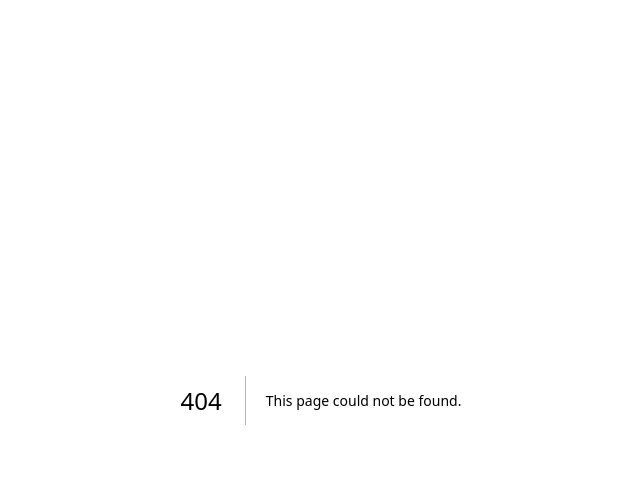
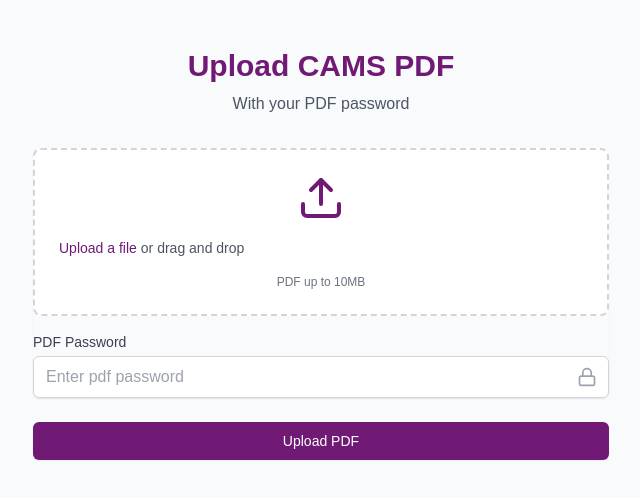
Before and after one commit to lnselnabarun/Starc_Capita_PMS, a Next.js app: page /UploadPdf in a window 1280 px wide. Before the commit this address had no page. Shown: the top 498 px of the page, without its empty margins (319-959 px from the left). Built offline with nearby package versions, Linux system fonts and the light colour scheme.

Commit message:
PDFUploadPage

```diff
--- a/app/CombinedDetailsMutualFund/[slug]/page.jsx
+++ b/app/CombinedDetailsMutualFund/[slug]/page.jsx
@@ -255,6 +255,13 @@
     );
   }
 
+  function formatMoney(amount) {
+    return new Intl.NumberFormat('en-IN', {
+        minimumFractionDigits: 2,
+        maximumFractionDigits: 2
+    }).format(amount) + "/-";
+}
+
   return (
     <div className="min-h-screen  bg-white py-12 px-4 sm:px-6 lg:px-8">
       <div className="px-4 sm:px-8 md:px-16 lg:px-28">
@@ -453,7 +460,7 @@
                           <tr
                             key={index}
                             ref={
-                              index === transactions.length - 1
+                              index === transactions?.length - 1
                                 ? lastTransactionRef
                                 : null
                             }
@@ -461,20 +468,20 @@
                           >
                             <td className="px-6 py-4 whitespace-nowrap text-sm text-gray-900">
                               {moment
-                                .utc(transaction.transaction_date)
+                                .utc(transaction?.transaction_date)
                                 .format("MMM Do, YYYY")}
                             </td>
                             <td className="px-6 py-4 whitespace-nowrap text-sm text-gray-900">
-                              {transaction.transaction_type}
+                              {transaction?.transaction_type}
                             </td>
                             <td className="px-6 py-4 whitespace-nowrap text-sm text-gray-900">
-                              {transaction.units}
+                              {transaction?.units}
                             </td>
                             {/* <td className="px-6 py-4 whitespace-nowrap text-sm text-gray-900">
                             {transaction.nav}
                           </td> */}
                             <td className="px-6 py-4 whitespace-nowrap text-sm text-gray-900">
-                              {transaction.amount}
+                              {formatMoney(transaction?.amount)}
                             </td>
                             <td className="px-6 py-4 whitespace-nowrap">
                               <span
--- a/app/Dashboard/page.jsx
+++ b/app/Dashboard/page.jsx
@@ -15,9 +15,10 @@
 import DebtMutualFund from "../Dashboard_Components/DebtMutualFund";
 import AMCGrid from "../Dashboard_Components/AMCGrid";
 import { Plus } from "lucide-react";
-
+import { useRouter } from "next/navigation";
 
 export default function Dashboard() {
+  const route = useRouter();
   const menuItems = [
     "Home",
     "Mutual Funds",
@@ -51,24 +52,21 @@
 
   const UploadButton = () => {
     const handleFileUpload = (event) => {
-      const file = event.target.files[0];
-      if (file && file.type === "application/pdf") {
-        // Handle PDF file upload logic here
-        console.log("Uploading PDF:", file.name);
-      } else {
-        alert("Please upload a PDF file");
-      }
+      route.push("/UploadPdf");
     };
 
     return (
-      <div className="fixed bottom-4 right-4 sm:bottom-6 sm:right-6 md:bottom-8 md:right-12 lg:bottom-12 lg:right-24 z-50 flex flex-col items-center">
-      <input
+      <div
+        onClick={() => handleFileUpload()}
+        className="fixed bottom-4 right-4 sm:bottom-6 sm:right-6 md:bottom-8 md:right-12 lg:bottom-12 lg:right-24 z-50 flex flex-col items-center"
+      >
+        {/* <input
         type="file"
         id="cams-upload"
         accept=".pdf"
         onChange={handleFileUpload}
         className="hidden"
-      />
+      /> */}
         <label
           htmlFor="cams-upload"
           className="flex items-center justify-center w-10 h-10 sm:w-12 sm:h-12 md:w-14 md:h-14 bg-[#5E2751] hover:bg-[#4a1f40] text-white rounded-full shadow-lg cursor-pointer transition-all duration-200 hover:shadow-xl"
--- a/app/Dashboard_Components/CombinedMutualFund.jsx
+++ b/app/Dashboard_Components/CombinedMutualFund.jsx
@@ -94,14 +94,14 @@
       </div>
     );
   }
-  const formatCompact = (number) => {
-    const formatter = new Intl.NumberFormat("en-IN", {
-      notation: "compact",
-      compactDisplay: "short",
-      maximumFractionDigits: 2,
-    });
-    return formatter.format(number);
-  };
+  function formatMoney(amount) {
+    return (
+      new Intl.NumberFormat("en-IN", {
+        minimumFractionDigits: 2,
+        maximumFractionDigits: 2,
+      }).format(amount) + "/-"
+    );
+  }
 
   return (
     <div className="min-h-screen bg-gray-50">
@@ -187,7 +187,8 @@
                       </td>
                       <td className="px-6 py-4 whitespace-nowrap">
                         <div className="text-sm text-gray-900">
-                          ₹{item?.close_calculated?.toFixed(2)}
+                          {/* ₹{item?.close_calculated?.toFixed(2)} */}
+                          {formatMoney(item?.close_calculated?.toFixed(2))}
                         </div>
                       </td>
                       <td className="px-6 py-4 whitespace-nowrap">
@@ -200,7 +201,7 @@
                           {/* {`₹ ${formatCompact(
                             item?.["FNA-AsOfOriginalReported"]
                           )}`} */}
-                          {item?.currentValue?.toFixed(2)}
+                          {formatMoney(item?.currentValue?.toFixed(2))}
                         </div>
                       </td>
                       <td className="px-6 py-4 whitespace-nowrap">
@@ -225,7 +226,7 @@
             </div>
 
             {/* Pagination */}
-            <div className="bg-white px-4 py-3 flex items-center justify-center border-t border-gray-200 sm:px-6">
+            {/* <div className="bg-white px-4 py-3 flex items-center justify-center border-t border-gray-200 sm:px-6">
               <nav
                 className="flex items-center space-x-2"
                 aria-label="Pagination"
@@ -252,7 +253,7 @@
                   Next
                 </button>
               </nav>
-            </div>
+            </div> */}
           </div>
         ) : null}
       </div>
--- a/app/Dashboard_Components/DebtMutualFund.jsx
+++ b/app/Dashboard_Components/DebtMutualFund.jsx
@@ -225,7 +225,7 @@
             </div>
 
             {/* Pagination */}
-            <div className="bg-white px-4 py-3 flex items-center justify-center border-t border-gray-200 sm:px-6">
+            {/* <div className="bg-white px-4 py-3 flex items-center justify-center border-t border-gray-200 sm:px-6">
               <nav
                 className="flex items-center space-x-2"
                 aria-label="Pagination"
@@ -252,7 +252,7 @@
                   Next
                 </button>
               </nav>
-            </div>
+            </div> */}
           </div>
         ) : null}
       </div>
--- a/app/Dashboard_Components/EquityMutualFund.jsx
+++ b/app/Dashboard_Components/EquityMutualFund.jsx
@@ -225,7 +225,7 @@
             </div>
 
             {/* Pagination */}
-            <div className="bg-white px-4 py-3 flex items-center justify-center border-t border-gray-200 sm:px-6">
+            {/* <div className="bg-white px-4 py-3 flex items-center justify-center border-t border-gray-200 sm:px-6">
               <nav
                 className="flex items-center space-x-2"
                 aria-label="Pagination"
@@ -252,7 +252,7 @@
                   Next
                 </button>
               </nav>
-            </div>
+            </div> */}
           </div>
         ) : null}
       </div>
--- a/app/Dashboard_Components/HybridMutualFund.jsx
+++ b/app/Dashboard_Components/HybridMutualFund.jsx
@@ -225,7 +225,7 @@
             </div>
 
             {/* Pagination */}
-            <div className="bg-white px-4 py-3 flex items-center justify-center border-t border-gray-200 sm:px-6">
+            {/* <div className="bg-white px-4 py-3 flex items-center justify-center border-t border-gray-200 sm:px-6">
               <nav
                 className="flex items-center space-x-2"
                 aria-label="Pagination"
@@ -252,7 +252,7 @@
                   Next
                 </button>
               </nav>
-            </div>
+            </div> */}
           </div>
         ) : null}
       </div>
--- /dev/null
+++ b/app/UploadPdf/page.jsx
@@ -0,0 +1,163 @@
+"use client";
+import { useState } from 'react';
+import { Lock, Upload, FileText, X } from 'lucide-react';
+
+const PDFUploadPage = () => {
+  const [file, setFile] = useState(null);
+  const [password, setPassword] = useState('');
+  const [isDragging, setIsDragging] = useState(false);
+  const [error, setError] = useState('');
+
+  const handleDragOver = (e) => {
+    e.preventDefault();
+    setIsDragging(true);
+  };
+
+  const handleDragLeave = (e) => {
+    e.preventDefault();
+    setIsDragging(false);
+  };
+
+  const handleDrop = (e) => {
+    e.preventDefault();
+    setIsDragging(false);
+    const droppedFile = e?.dataTransfer?.files[0];
+    validateAndSetFile(droppedFile);
+  };
+
+  const handleFileChange = (e) => {
+    const selectedFile = e?.target?.files[0];
+    validateAndSetFile(selectedFile);
+  };
+
+  const validateAndSetFile = (selectedFile) => {
+    setError('');
+    if (!selectedFile) return;
+
+    if (selectedFile?.type !== 'application/pdf') {
+      setError('Please upload a PDF file only');
+      return;
+    }
+
+    if (selectedFile?.size > 10 * 1024 * 1024) {
+      setError('File size should be less than 10MB');
+      return;
+    }
+
+    setFile(selectedFile);
+  };
+
+  const handleSubmit = (e) => {
+    e.preventDefault();
+    if (!file) {
+      setError('Please select a PDF file');
+      return;
+    }
+    if (!password) {
+      setError('Please enter a password');
+      return;
+    }
+    // Handle the upload logic here
+    console.log('File:', file, 'Password:', password);
+  };
+
+  const removeFile = () => {
+    setFile(null);
+    setError('');
+  };
+
+  return (
+    <div className="min-h-screen bg-gray-50 py-12 px-4 sm:px-6 lg:px-8">
+      <div className="max-w-xl mx-auto">
+        <div className="text-center">
+          <h2 className="text-3xl font-bold text-fuchsia-900">Upload CAMS PDF</h2>
+          <p className="mt-2 text-gray-600">With your PDF password</p>
+        </div>
+
+        <form onSubmit={handleSubmit} className="mt-8 space-y-6">
+          <div className="rounded-lg shadow-sm">
+            <div
+              onDragOver={handleDragOver}
+              onDragLeave={handleDragLeave}
+              onDrop={handleDrop}
+              className={`relative border-2 border-dashed rounded-lg p-6 text-center transition-colors
+                ${isDragging ? 'border-fuchsia-500 bg-fuchsia-50' : 'border-gray-300 hover:border-fuchsia-500'}
+                ${file ? 'bg-gray-50' : 'bg-white'}`}
+            >
+              {!file ? (
+                <div className="space-y-4">
+                  <div className="flex justify-center">
+                    <Upload className="h-12 w-12 text-fuchsia-900" />
+                  </div>
+                  <div className="flex text-sm text-gray-600">
+                    <label htmlFor="file-upload" className="relative cursor-pointer rounded-md font-medium text-fuchsia-900 hover:text-fuchsia-700">
+                      <span>Upload a file</span>
+                      <input
+                        id="file-upload"
+                        name="file-upload"
+                        type="file"
+                        className="sr-only"
+                        accept=".pdf"
+                        onChange={handleFileChange}
+                      />
+                    </label>
+                    <p className="pl-1">or drag and drop</p>
+                  </div>
+                  <p className="text-xs text-gray-500">PDF up to 10MB</p>
+                </div>
+              ) : (
+                <div className="flex items-center justify-between bg-white p-4 rounded-lg border border-gray-200">
+                  <div className="flex items-center space-x-3 min-w-0 flex-1">
+                    <FileText className="h-6 w-6 flex-shrink-0 text-fuchsia-900" />
+                    <span className="text-sm font-medium text-gray-700 truncate block">
+                      {file.name}
+                    </span>
+                  </div>
+                  <button
+                    type="button"
+                    onClick={removeFile}
+                    className="ml-2 flex-shrink-0 text-gray-400 hover:text-gray-500"
+                  >
+                    <X className="h-5 w-5" />
+                  </button>
+                </div>
+              )}
+            </div>
+
+            <div className="mt-4">
+              <label htmlFor="password" className="block text-sm font-medium text-gray-700">
+                PDF Password
+              </label>
+              <div className="mt-1 relative">
+                <input
+                  type="password"
+                  id="password"
+                  value={password}
+                  onChange={(e) => setPassword(e.target.value)}
+                  className="appearance-none block w-full px-3 py-2 border border-gray-300 rounded-md shadow-sm placeholder-gray-400 focus:outline-none focus:ring-fuchsia-500 focus:border-fuchsia-500"
+                  placeholder="Enter pdf password"
+                />
+                <div className="absolute inset-y-0 right-0 pr-3 flex items-center">
+                  <Lock className="h-5 w-5 text-gray-400" />
+                </div>
+              </div>
+            </div>
+          </div>
+
+          {error && (
+            <div className="text-red-500 text-sm mt-2">{error}</div>
+          )}
+
+          <button
+            type="submit"
+            className="w-full flex justify-center py-2 px-4 border border-transparent rounded-md shadow-sm text-sm font-medium text-white bg-fuchsia-900 hover:bg-fuchsia-800 focus:outline-none focus:ring-2 focus:ring-offset-2 focus:ring-fuchsia-500 transition-colors"
+          >
+            Upload PDF
+          </button>
+        </form>
+      </div>
+    </div>
+  );
+};
+
+export default PDFUploadPage;
--- a/app/components/common/FilterModal.jsx
+++ b/app/components/common/FilterModal.jsx
@@ -1,5 +1,5 @@
 import React, { useState } from 'react';
-import { X, Minus, Plus } from 'lucide-react';
+import { Minus, Plus } from 'lucide-react';
 import Image from 'next/image';
 
 const FilterModal = ({ isOpen, onClose }) => {
@@ -68,7 +68,7 @@
           <div className="flex justify-between items-center mb-2">
             <h3 className="text-lg font-medium">Cost</h3>
             <button onClick={() => toggleSection('cost')}>
-              {expandedSections.cost ? <Minus size={20} /> : <Plus size={20} />}
+              {expandedSections?.cost ? <Minus size={20} /> : <Plus size={20} />}
             </button>
           </div>
           {expandedSections.cost && (
@@ -94,10 +94,10 @@
           <div className="flex justify-between items-center mb-2">
             <h3 className="text-lg font-medium">Risk Ratios</h3>
             <button onClick={() => toggleSection('riskRatios')}>
-              {expandedSections.riskRatios ? <Minus size={20} /> : <Plus size={20} />}
+              {expandedSections?.riskRatios ? <Minus size={20} /> : <Plus size={20} />}
             </button>
           </div>
-          {expandedSections.riskRatios && (
+          {expandedSections?.riskRatios && (
             <div className="space-y-2">
               {riskRatios.map((ratio) => (
                 <div key={ratio} className="flex items-center">
@@ -110,7 +110,7 @@
         </div>
 
         {/* Additional Sections */}
-        {['Net Rolling Returns', 'Filter Menu Name', 'Filter Menu Name'].map((section, index) => (
+        {['Net Rolling Returns', 'Filter MF Name'].map((section, index) => (
           <div key={section} className="mb-6">
             <div className="flex justify-between items-center">
               <h3 className="text-lg font-medium">{section}</h3>
```
Lines whose indentation alone changed are shown as unchanged.
